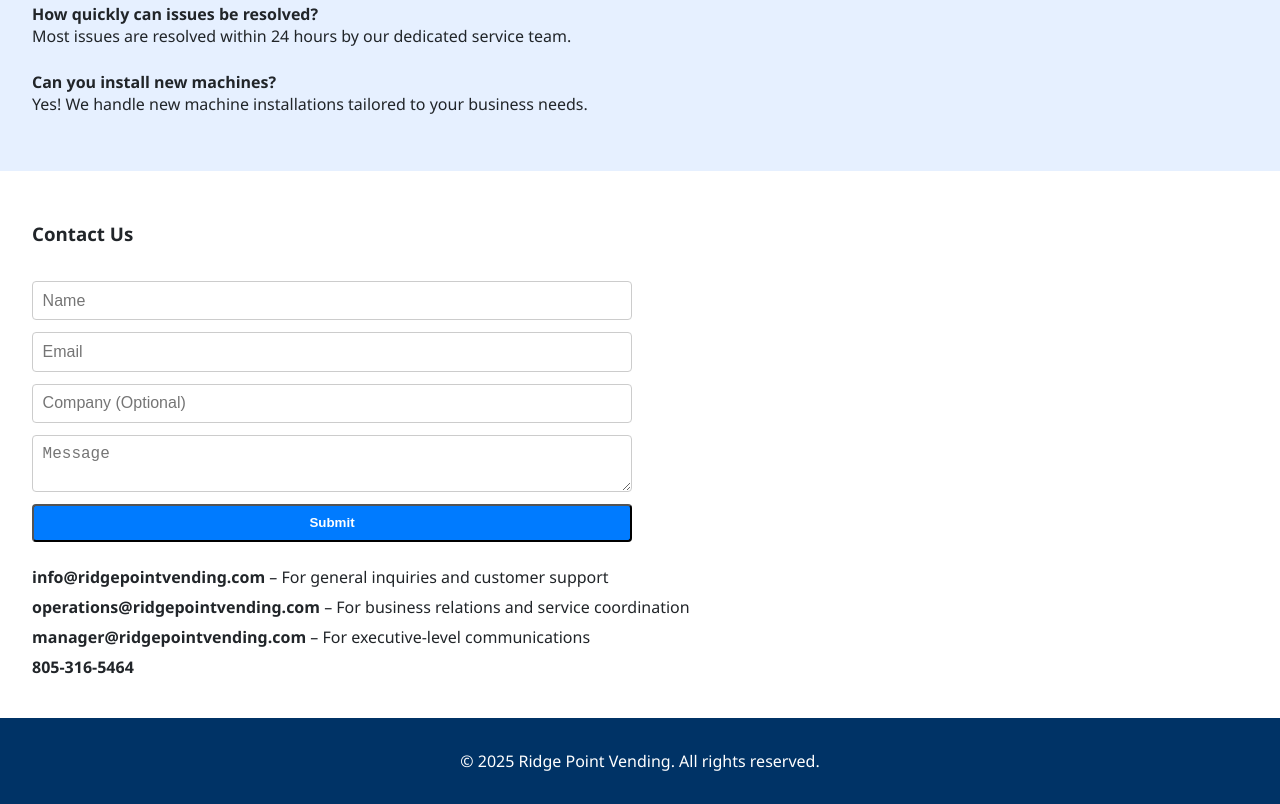
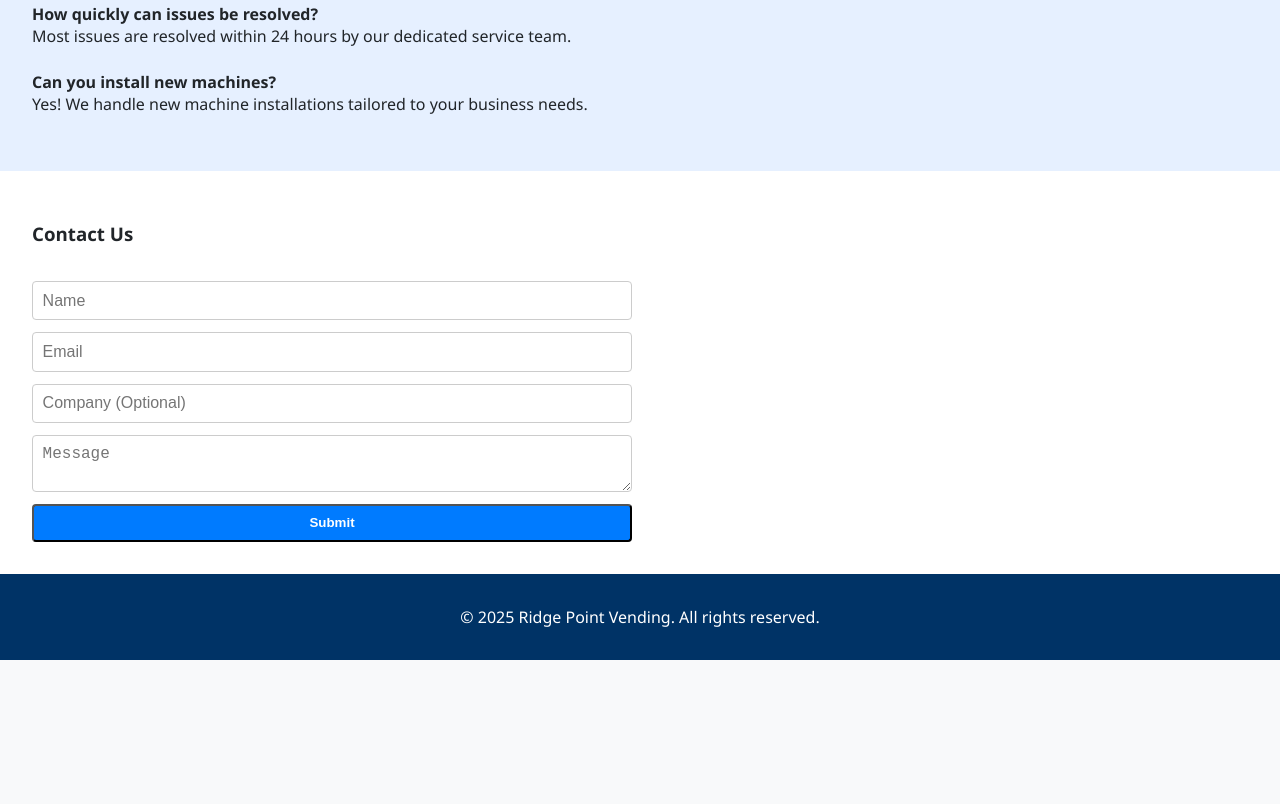
Before and after one commit to GlytchOps/ridgepointvending, a plain HTML site: page index.html in a window 1280 px wide. Shown: the part 935-1739 px from the top of the page. After the commit the page ends 1595 px from the top, so only its background shows below. Drawn offline with Linux system fonts and the light colour scheme.

Commit message:
Update index.html

```diff
--- a/index.html
+++ b/index.html
@@ -49,12 +49,7 @@
       <textarea placeholder="Message" required></textarea>
       <button type="submit" class="btn-primary">Submit</button>
     </form>
-    <div class="contact-info">
-      <p><strong>info@ridgepointvending.com</strong> – For general inquiries and customer support</p>
-      <p><strong>operations@ridgepointvending.com</strong> – For business relations and service coordination</p>
-      <p><strong>manager@ridgepointvending.com</strong> – For executive-level communications</p>
-      <p><strong>805-316-5464</strong></p>
-    </div>
+
   </section>
 
   <footer>
```
